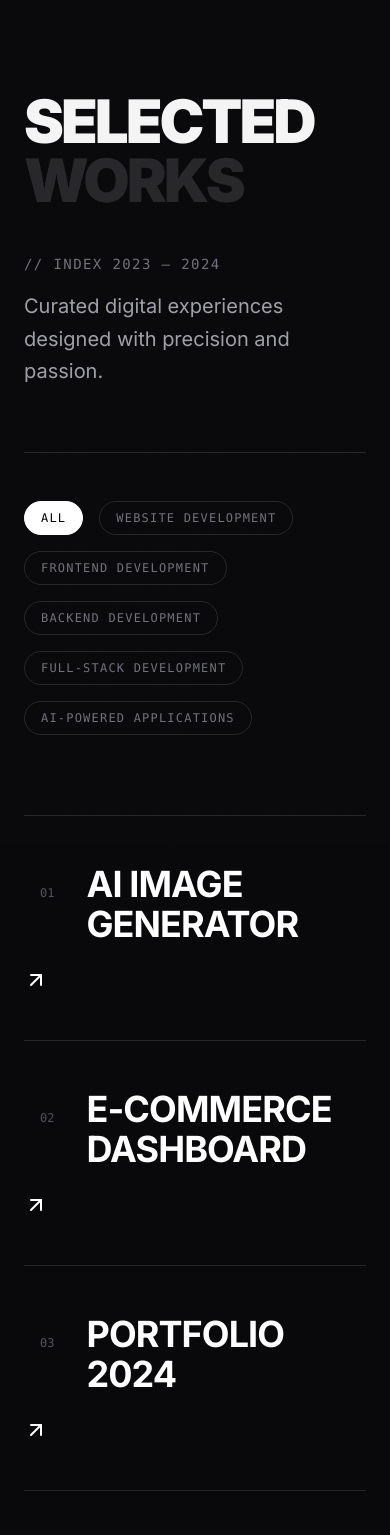
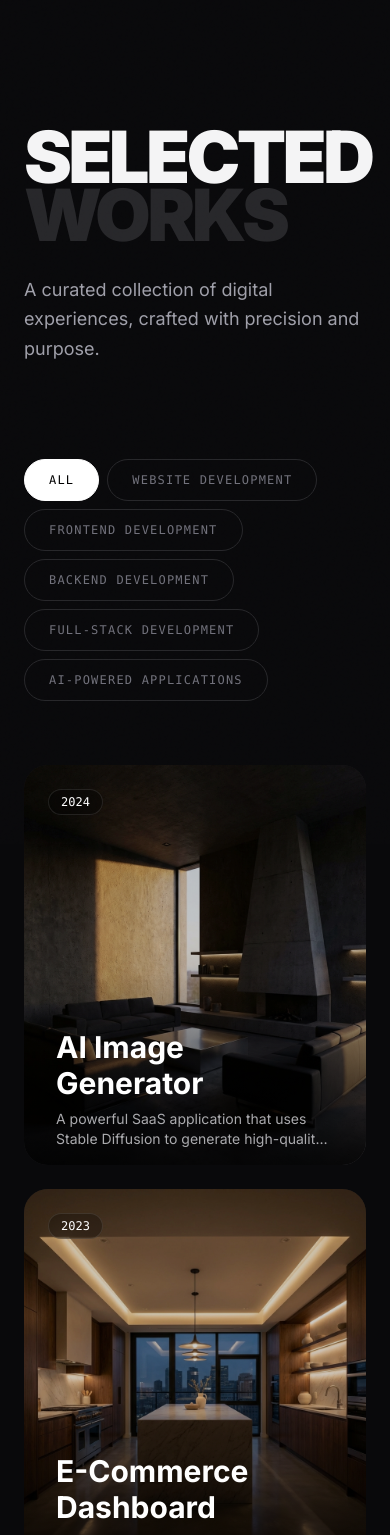
Before and after one commit to dilshandevxx/portfolio-upwork-my-work, a Next.js app: page /projects in a window 390 px wide. Shown: the top 1535 px of the page. Built offline with nearby package versions, Linux system fonts and the light colour scheme; a web font is replaced by a local one.

Commit message:
initial commit

```diff
--- a/app/projects/page.tsx
+++ b/app/projects/page.tsx
@@ -1,7 +1,7 @@
 "use client";
 
-import { useState, useRef, useEffect } from "react";
-import { motion, AnimatePresence, useSpring, useMotionValue } from "framer-motion";
+import { useState } from "react";
+import { motion, AnimatePresence } from "framer-motion";
 import { projects, categories, ProjectCategory } from "@/lib/projects";
 import Image from "next/image";
 import Link from "next/link";
@@ -9,107 +9,53 @@ import { ArrowUpRight } from "lucide-react";
 
 export default function ProjectsPage() {
   const [activeCategory, setActiveCategory] = useState<ProjectCategory>("All");
-  const [hoveredProject, setHoveredProject] = useState<string | null>(null);
-
-  // Mouse tracking for floating image
-  const mouseX = useMotionValue(0);
-  const mouseY = useMotionValue(0);
-
-  const springConfig = { damping: 20, stiffness: 300 };
-  const springX = useSpring(mouseX, springConfig);
-  const springY = useSpring(mouseY, springConfig);
-
-  useEffect(() => {
-    const handleMouseMove = (e: MouseEvent) => {
-      mouseX.set(e.clientX);
-      mouseY.set(e.clientY);
-    };
-
-    window.addEventListener("mousemove", handleMouseMove);
-    return () => window.removeEventListener("mousemove", handleMouseMove);
-  }, [mouseX, mouseY]);
 
   const filteredProjects = projects.filter(
     (project) => activeCategory === "All" || project.category === activeCategory
   );
 
   return (
-    <div className="min-h-screen bg-zinc-950 text-zinc-100 pt-24 pb-24 relative overflow-hidden">
-
-      {/* Floating Image Preview */}
-      <motion.div
-        className="fixed top-0 left-0 w-[400px] h-[300px] z-40 pointer-events-none hidden md:block rounded-lg overflow-hidden"
-        style={{
-          x: springX,
-          y: springY,
-          translateX: "-50%",
-          translateY: "-50%",
-        }}
-      >
-        <AnimatePresence>
-          {hoveredProject && (
-            <motion.div
-              initial={{ opacity: 0, scale: 0.8 }}
-              animate={{ opacity: 1, scale: 1 }}
-              exit={{ opacity: 0, scale: 0.8 }}
-              transition={{ duration: 0.3 }}
-              className="relative w-full h-full"
-            >
-               {projects.map(p => {
-                   if (p.id !== hoveredProject) return null;
-                   return (
-                       <Image
-                        key={p.id}
-                        src={p.image}
-                        alt={p.title}
-                        fill
-                        className="object-cover"
-                        priority
-                       />
-                   )
-               })}
-            </motion.div>
-          )}
-        </AnimatePresence>
-      </motion.div>
-
-
-      <div className="max-w-7xl mx-auto px-6 relative z-10">
+    <div className="min-h-screen bg-zinc-950 text-zinc-100 pt-32 pb-24">
+      <div className="max-w-7xl mx-auto px-6">
 
         {/* Header Section */}
-        <div className="border-b border-zinc-800 pb-12 mb-12">
-            <motion.div
+        <div className="flex flex-col md:flex-row md:items-end justify-between mb-24 gap-8">
+            <div>
+                <motion.h1
                   initial={{ opacity: 0, y: 20 }}
                   animate={{ opacity: 1, y: 0 }}
                   transition={{ duration: 0.8 }}
-                className="grid grid-cols-1 md:grid-cols-2 gap-12 items-end"
+                  className="text-7xl md:text-9xl font-black tracking-tighter uppercase leading-[0.8]"
                 >
-                <div>
-                    <h1 className="text-6xl md:text-9xl font-black tracking-tighter uppercase mb-2 leading-[0.85]">
                     Selected
-                    </h1>
-                    <h1 className="text-6xl md:text-9xl font-black tracking-tighter uppercase text-zinc-800 outline-text leading-[0.85]">
-                        Works
-                    </h1>
+                    <br />
+                    <span className="text-zinc-800 outline-text">Works</span>
+                </motion.h1>
             </div>
-                <div className="md:text-right pb-4">
-                    <p className="font-mono text-sm text-zinc-500 mb-4 uppercase tracking-widest">
-                        // Index 2023 — 2024
+            <motion.div
+              initial={{ opacity: 0 }}
+              animate={{ opacity: 1 }}
+              transition={{ delay: 0.4, duration: 0.8 }}
+              className="md:text-right max-w-sm"
+            >
+                <p className="text-lg text-zinc-400 leading-relaxed">
+                    A curated collection of digital experiences, crafted with precision and purpose.
                 </p>
-                    <p className="text-xl text-zinc-400 max-w-md ml-auto leading-relaxed">
-                        Curated digital experiences designed with precision and passion.
-                    </p>
-                </div>
             </motion.div>
         </div>
 
         {/* Filter Toolbar */}
-        <div className="flex flex-wrap gap-4 mb-20">
+        <motion.div
+          initial={{ opacity: 0, y: 20 }}
+          animate={{ opacity: 1, y: 0 }}
+          transition={{ delay: 0.2, duration: 0.8 }}
+          className="flex flex-wrap gap-2 mb-16"
+        >
             {categories.map((category) => (
                 <button
                     key={category}
                     onClick={() => setActiveCategory(category)}
-                    className={`px-4 py-2 text-xs font-mono uppercase tracking-widest border rounded-full transition-all duration-300 ${
+                    className={`px-6 py-3 text-xs font-mono uppercase tracking-widest rounded-full border transition-all duration-300 ${
                         activeCategory === category
                             ? "bg-white text-black border-white"
                             : "bg-transparent text-zinc-500 border-zinc-800 hover:border-zinc-500 hover:text-white"
@@ -118,52 +64,73 @@ export default function ProjectsPage() {
                     {category}
                 </button>
             ))}
+        </motion.div>
+
+        {/* Bento Grid */}
+        <motion.div
+            layout
+            className="grid grid-cols-1 md:grid-cols-3 gap-6 auto-rows-[400px]"
+        >
+          <AnimatePresence mode="popLayout">
+            {filteredProjects.map((project, index) => {
+              // Algorithm to vary spans based on index/layout rhythm
+              // Pattern: [2-col, 1-col], [1-col, 2-col], [1, 1, 1]
+              const isLarge = index % 5 === 0 || index % 5 === 4;
+              const colSpan = isLarge ? "md:col-span-2" : "md:col-span-1";
+
+              return (
+                <motion.div
+                  layout
+                  initial={{ opacity: 0, scale: 0.95 }}
+                  animate={{ opacity: 1, scale: 1 }}
+                  exit={{ opacity: 0, scale: 0.95 }}
+                  transition={{ duration: 0.4, delay: index * 0.05 }}
+                  key={project.id}
+                  className={`group relative rounded-3xl overflow-hidden bg-zinc-900 ${colSpan}`}
+                >
+                 <Link href={`/projects/${project.id}`} className="block h-full w-full">
+
+                  {/* Image */}
+                  <div className="absolute inset-0 w-full h-full">
+                     <Image
+                        src={project.image}
+                        alt={project.title}
+                        fill
+                        className="object-cover transition-transform duration-700 group-hover:scale-105"
+                        priority={index < 3}
+                     />
+                     <div className="absolute inset-0 bg-black/20 group-hover:bg-black/40 transition-colors duration-300" />
                   </div>
 
-        {/* List View */}
-        <div className="flex flex-col">
-            {filteredProjects.map((project, index) => (
-                <motion.div
-                    key={project.id}
-                    initial={{ opacity: 0, y: 50 }}
-                    whileInView={{ opacity: 1, y: 0 }}
-                    viewport={{ once: true }}
-                    transition={{ delay: index * 0.1 }}
-                    onMouseEnter={() => setHoveredProject(project.id)}
-                    onMouseLeave={() => setHoveredProject(null)}
-                    className="group border-t border-zinc-800 last:border-b transition-colors duration-500 hover:bg-zinc-900/30"
-                >
-                    <Link href={`/projects/${project.id}`} className="block py-12 md:py-16">
-                        <div className="flex flex-col md:flex-row md:items-center justify-between gap-6 px-4">
-
-                            {/* Title & Index */}
-                            <div className="flex items-baseline gap-8 md:gap-16">
-                                <span className="font-mono text-xs text-zinc-600 group-hover:text-zinc-400 transition-colors">
-                                    {String(index + 1).padStart(2, '0')}
-                                </span>
-                                <h2 className="text-4xl md:text-7xl font-bold uppercase tracking-tight text-white group-hover:translate-x-4 transition-transform duration-500">
-                                    {project.title}
-                                </h2>
-                            </div>
-
-                            {/* Meta Info */}
-                            <div className="flex items-center gap-8 md:gap-16">
-                                <span className="hidden md:block font-mono text-xs text-zinc-500 uppercase tracking-widest w-32 text-right">
-                                    {project.category}
-                                </span>
-                                <span className="hidden md:block font-mono text-xs text-zinc-500 uppercase tracking-widest">
+                  {/* Top Info */}
+                  <div className="absolute top-6 left-6 right-6 flex justify-between items-start z-10">
+                      <span className="bg-black/30 backdrop-blur-md px-3 py-1 rounded-full text-xs font-mono text-white border border-white/10">
                           {project.year}
                       </span>
-                                <div className="md:opacity-0 group-hover:opacity-100 transition-opacity duration-300 -translate-x-4 group-hover:translate-x-0">
-                                    <ArrowUpRight size={24} className="text-white" />
+                      <div className="w-10 h-10 rounded-full bg-white text-black flex items-center justify-center opacity-0 group-hover:opacity-100 scale-75 group-hover:scale-100 transition-all duration-300">
+                          <ArrowUpRight size={20} />
                       </div>
                   </div>
 
+                  {/* Bottom Content */}
+                  <div className="absolute bottom-0 left-0 right-0 p-8 bg-gradient-to-t from-black/90 via-black/50 to-transparent translate-y-4 group-hover:translate-y-0 transition-transform duration-300">
+                      <p className="text-orange-400 font-mono text-xs uppercase tracking-widest mb-2 opacity-0 group-hover:opacity-100 transition-opacity duration-300 delay-75">
+                          {project.category}
+                      </p>
+                      <h3 className="text-3xl md:text-4xl font-bold text-white mb-2">
+                          {project.title}
+                      </h3>
+                      <p className="text-zinc-300 text-sm line-clamp-2 max-w-lg opacity-80 group-hover:opacity-100 transition-opacity">
+                          {project.description}
+                      </p>
                   </div>
+
                  </Link>
                 </motion.div>
-            ))}
-        </div>
+              );
+            })}
+          </AnimatePresence>
+        </motion.div>
 
       </div>
     </div>
```
Lines whose indentation alone changed are shown as unchanged.
